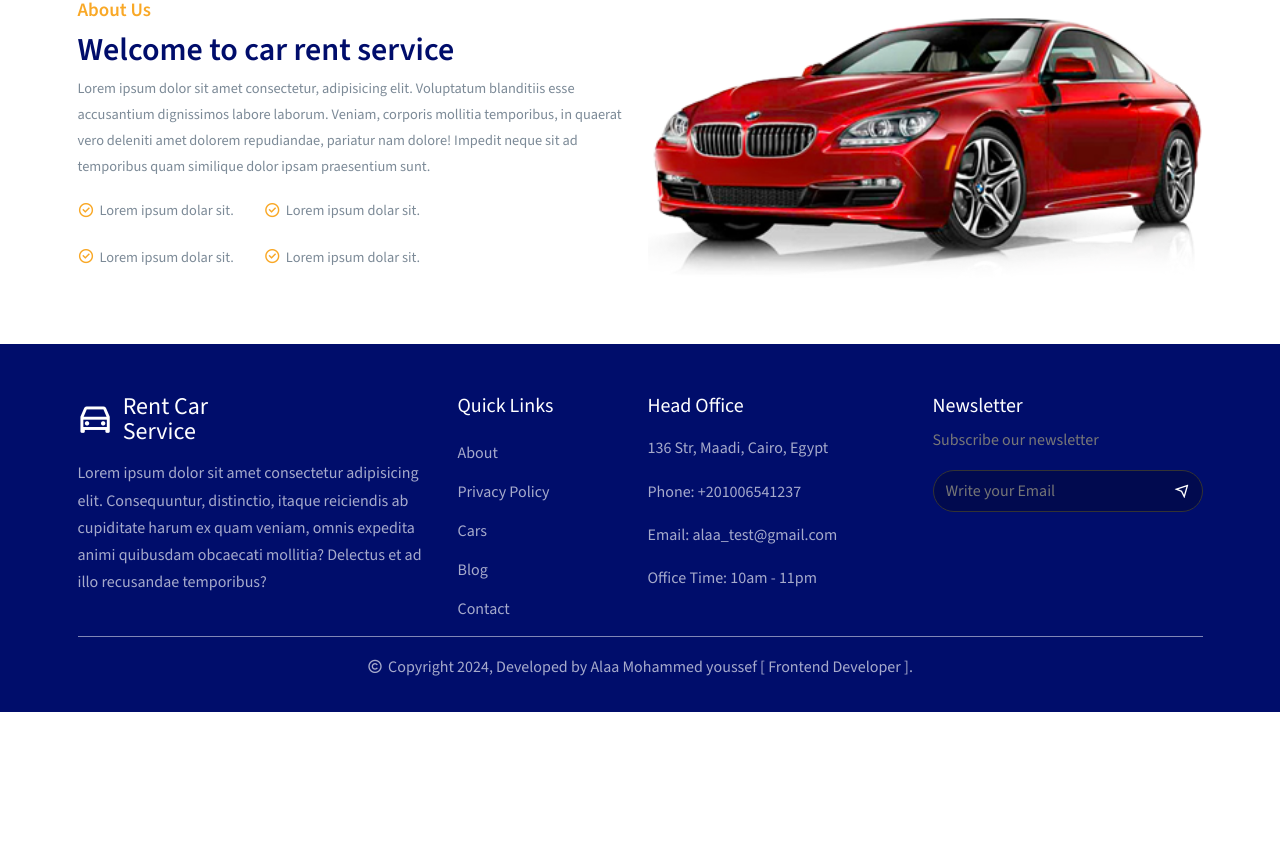
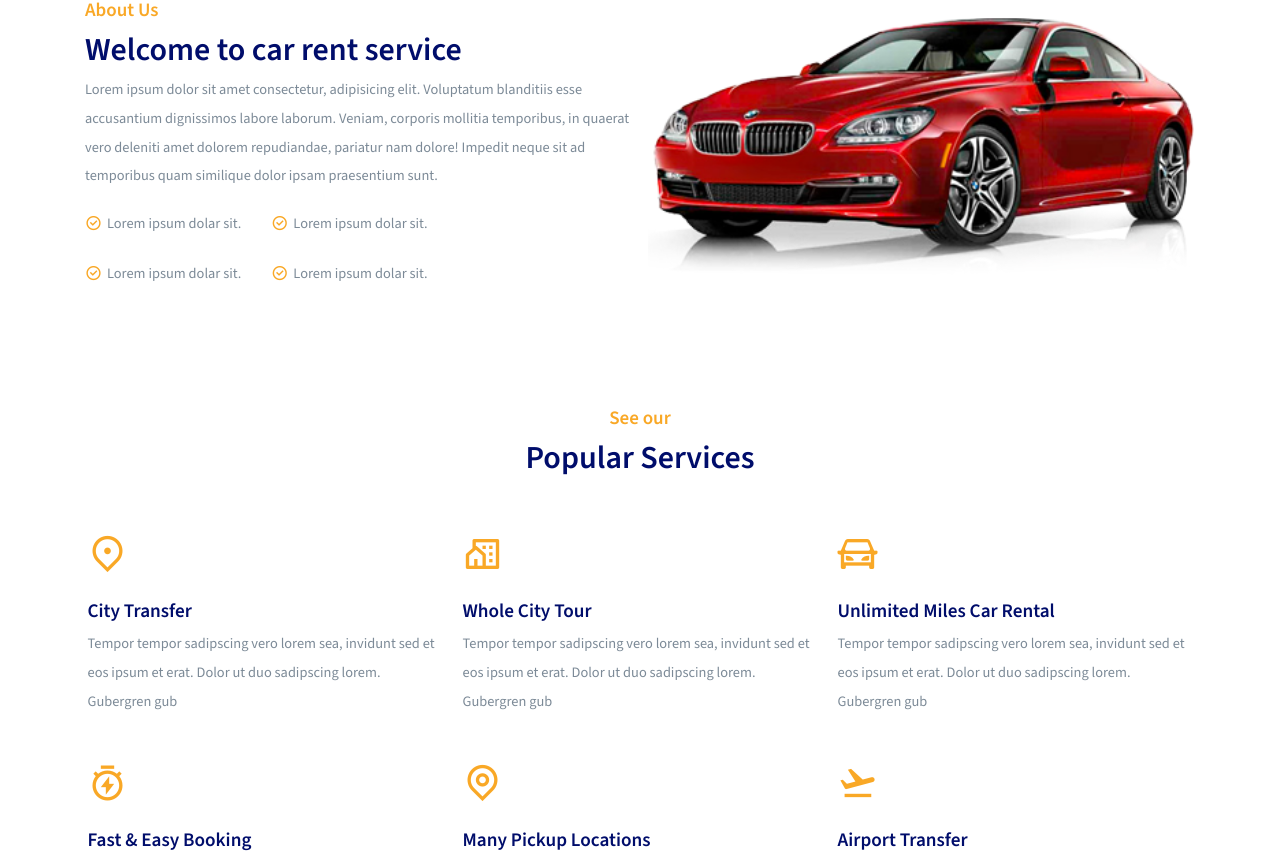
Before and after one commit to Alaa8884/Rent-car-services, a React (Vite) app: page /home in a window 1280 px wide. Shown: the part 1113-1977 px from the top of the page. Before the commit the page ends 1825 px from the top, so only its background shows below. Built offline with nearby package versions, Linux system fonts and the light colour scheme.

Commit message:
Build services section

```diff
--- a/src/App.jsx
+++ b/src/App.jsx
@@ -1,7 +1,8 @@
 import AppLayout from "./components/appLayout/AppLayout";
 
+
 function App() {
-  return <AppLayout/>
+  return <AppLayout />;
 }
 
-export default App
+export default App;
--- a/src/components/ui/AboutUsSection.jsx
+++ b/src/components/ui/AboutUsSection.jsx
@@ -10,7 +10,7 @@ function AboutUsSection() {
           <Col lg="6" md="6" sm="12">
             <div className="about-section-content">
               <h2 className="section-subtitle">About Us</h2>
-              <h1 className="section-title">Welcome to car rent service</h1>
+              <h3 className="section-title">Welcome to car rent service</h3>
               <p className="section-description">
                 Lorem ipsum dolor sit amet consectetur, adipisicing elit.
                 Voluptatum blanditiis esse accusantium dignissimos labore
--- /dev/null
+++ b/src/components/ui/ServiceItem.jsx
@@ -0,0 +1,18 @@
+/* eslint-disable react/prop-types */
+import { Col } from "reactstrap";
+
+function ServiceItem({ item }) {
+  return (
+    <Col lg="4" md="4" sm="6" xs="12" className=" mb-3 mt-3 px-3">
+      <div className="service-item d-flex flex-column ">
+        <span className=" mb-4 d-inline-block">
+          <i className={item.icon} />
+        </span>
+        <h4>{item.title}</h4>
+        <p className="section-description">{item.desc}</p>
+      </div>
+    </Col>
+  );
+}
+
+export default ServiceItem;
--- /dev/null
+++ b/src/components/ui/ServicesSection.jsx
@@ -0,0 +1,24 @@
+import { Col, Container, Row } from "reactstrap";
+import "../../styles/services-list.css";
+import ServicesData from "../../assets/data/serviceData.js";
+import ServiceItem from "./ServiceItem.jsx";
+function ServicesSection() {
+  return (
+    <section className="services-section">
+      <Container>
+        <Row>
+          <Col lg="12" className=" mb-5 text-center">
+            <h2 className="section-subtitle ">See our</h2>{" "}
+            <h3 className="section-title">Popular Services</h3>
+          </Col>
+
+          {ServicesData.map((item) => (
+            <ServiceItem item={item} key={item.id} />
+          ))}
+        </Row>
+      </Container>
+    </section>
+  );
+}
+
+export default ServicesSection;
--- a/src/index.css
+++ b/src/index.css
@@ -62,7 +62,10 @@ ul {
   padding: 0;
   list-style: none;
 }
-
+.container {
+  padding-right: 15px !important;
+  padding-left: 15px !important;
+}
 
 .btn:hover {
   color: #fff;
@@ -85,7 +88,7 @@ ul {
 
 .section-description {
   color: #7c8a97;
-  line-height: 1.8;
+  line-height: 2;
   font-size: 1.44rem;
   margin-bottom: 1.6rem;
 }
--- a/src/pages/Home.jsx
+++ b/src/pages/Home.jsx
@@ -3,6 +3,7 @@ import Helmet from "../components/helmet/Helmet";
 import { Col, Container, Row } from "reactstrap";
 import FindCarForm from "../components/ui/FindCarForm";
 import AboutUsSection from "../components/ui/AboutUsSection";
+import ServicesSection from "../components/ui/ServicesSection";
 
 function Home() {
   return (
@@ -25,6 +26,7 @@ function Home() {
         </div>
       </section>
       <AboutUsSection />
+      <ServicesSection />
     </Helmet>
   );
 }
--- /dev/null
+++ b/src/styles/services-list.css
@@ -0,0 +1,30 @@
+.service-item span i {
+  color: var(--primary-color);
+  font-size: 4rem;
+}
+
+.service-item h4 {
+  color: var(--main-color);
+  font-size: 1.92rem;
+  font-weight: 600;
+  margin-bottom: 0.8rem;
+  transition: all 0.3s;
+  -webkit-transition: all 0.3s;
+  -moz-transition: all 0.3s;
+  -ms-transition: all 0.3s;
+  -o-transition: all 0.3s;
+}
+
+.service-item h4:hover {
+  color: var(--primary-color);
+}
+
+@media only screen and (max-width: 456px) {
+  .service-item {
+    display: flex;
+    align-items: center;
+  }
+  .service-item span {
+    text-align: center;
+  }
+}
```
